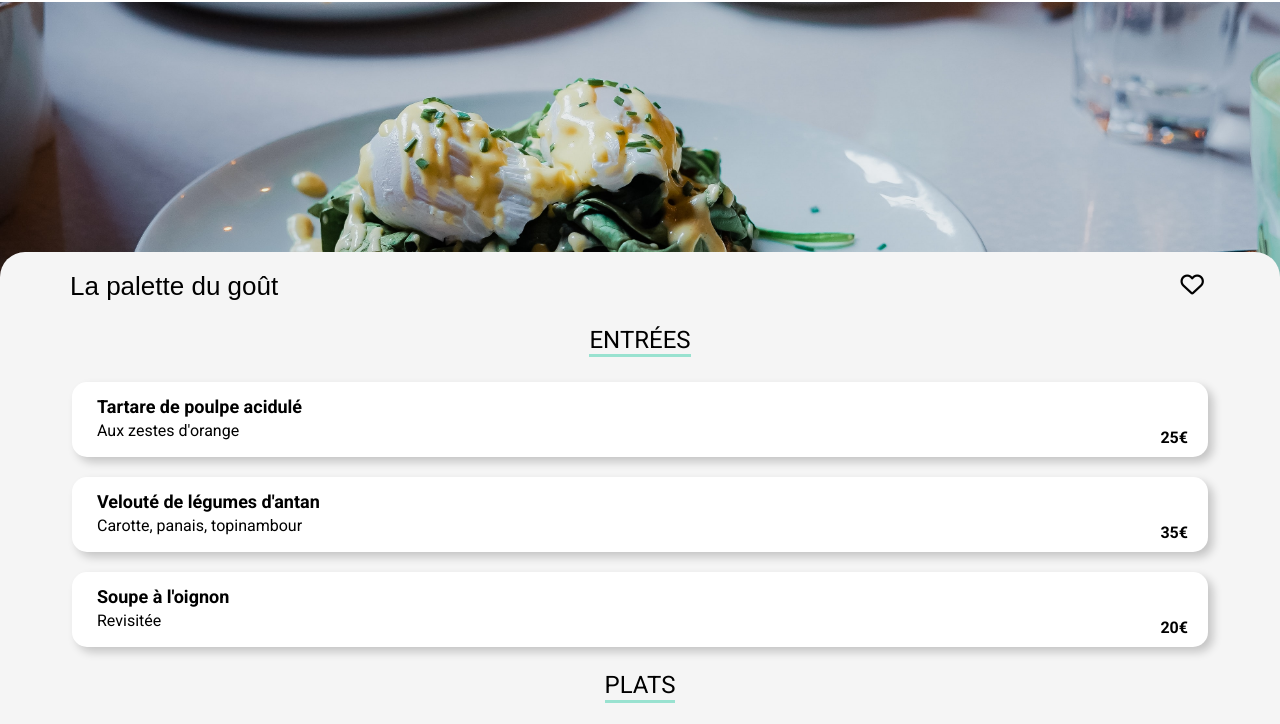
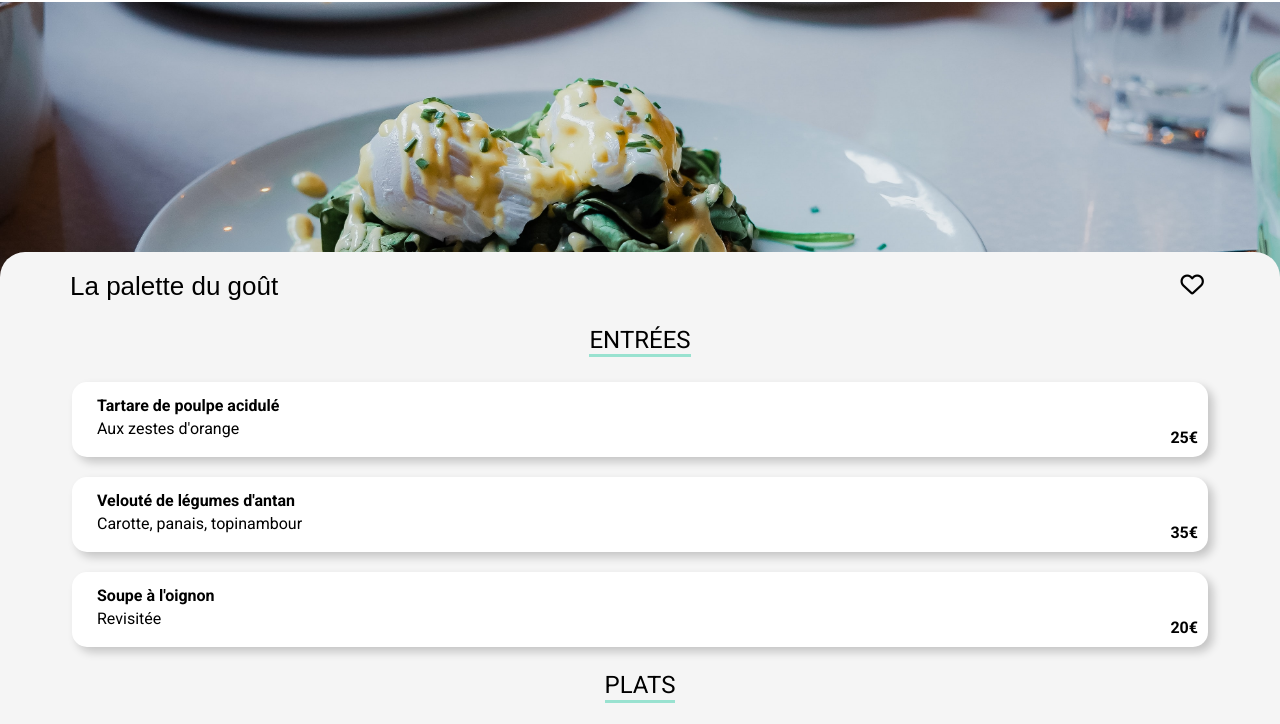
Before and after one commit to BlackBattler/Ohmyfood, a website: page pages/a-la-francaise.html in a window 1280 px wide. Shown: the part 76-800 px from the top of the page. Drawn offline with Linux system fonts and the light colour scheme; a web font is replaced by a local one.

Commit message:
change __prix padding

```diff
--- a/sass/layout/_restaurant.scss
+++ b/sass/layout/_restaurant.scss
@@ -68,7 +68,9 @@
             width: 20px;
             border-bottom: 3px solid $colorTertiary;
             margin-bottom: 10px;
+            font-size: 18px;
         }
+
     }
 
     /*------------------------------ CARTE MENU ------------------------------*/
@@ -79,6 +81,7 @@
         height: 75px;
         display: flex;
         justify-content: space-between;
+        cursor: pointer;
 
         /*-------------------- RADIO ANIMATION --------------------*/
         transform-origin: center right;
@@ -107,8 +110,9 @@
 
         /*-------------------- DESCRIPTION --------------------*/
         &__label {
-            display: inline-flex;
+            display: flex;
             flex: 1 1 100%;
+            cursor: pointer;
         }
 
         &__description {
@@ -119,16 +123,16 @@
             flex-basis: 80%;
 
             &__nom {
-                font-size: 18px;
-                font-weight: 600;
-                overflow: hidden;
-                height: 20px;
+                font-size: 16px;
+                font-weight: 700;
+                @include textOverflow;
+                height: 18px;
             }
 
             &__side {
                 font-size: 16px;
                 font-weight: 400;
-                overflow: hidden;
+                @include textOverflow;
                 height: 18px;
             }
 
@@ -143,7 +147,7 @@
             align-items: flex-end;
             font-size: 16px;
             font-weight: 600;
-            padding: 0 20px 10px;
+            padding: 0 10px 10px 0;
 
         }
 
--- a/sass/utils/_mixins.scss
+++ b/sass/utils/_mixins.scss
@@ -96,3 +96,8 @@
     transform-style: preserve-3d;
     animation: textFlip 2s both 700ms;
 }
+
+@mixin textOverflow {
+    overflow: hidden;
+    text-overflow: ellipsis;
+}
```
Also changed, not shown: css/main.css, css/main.min.css, 2 other files.
